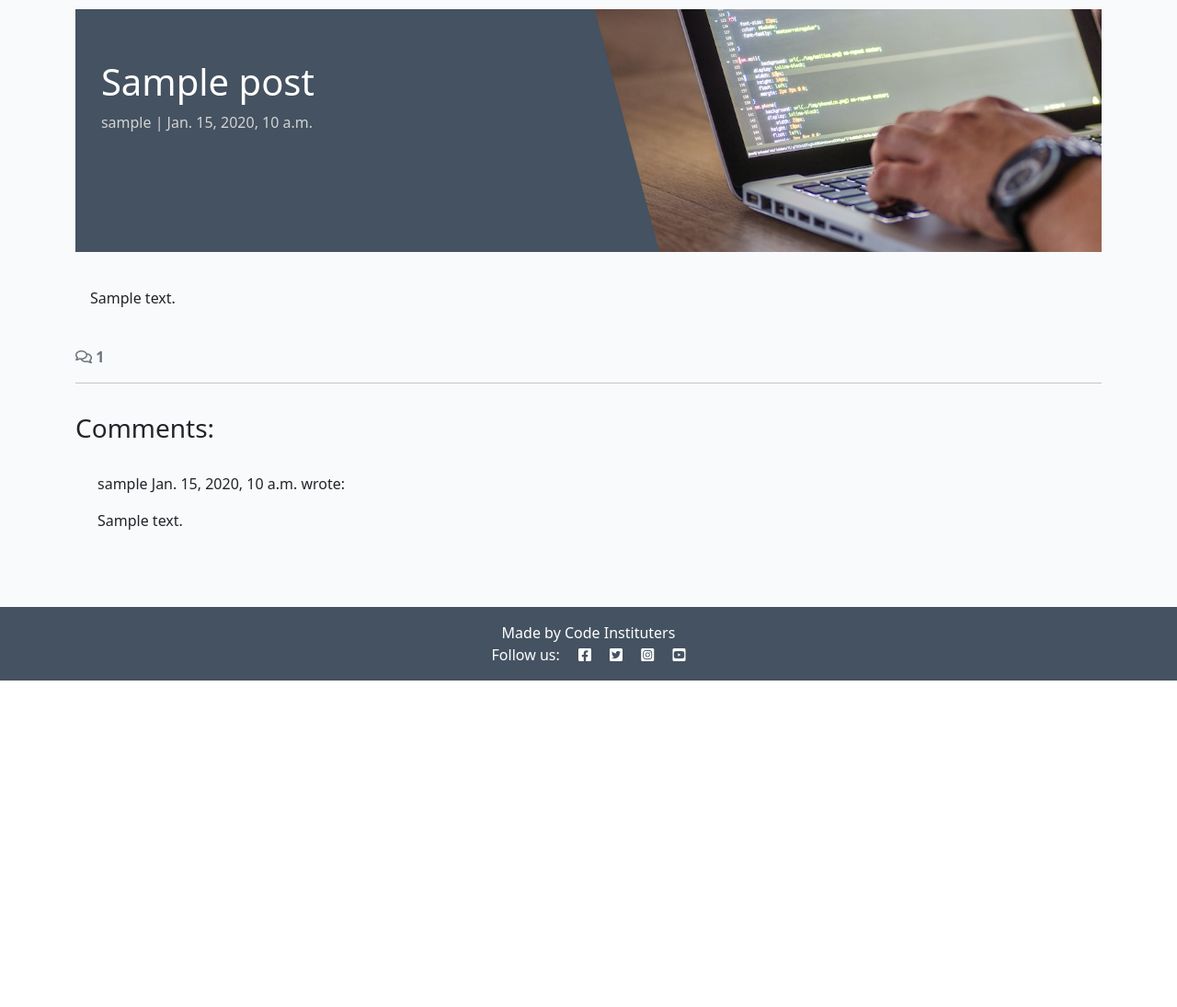
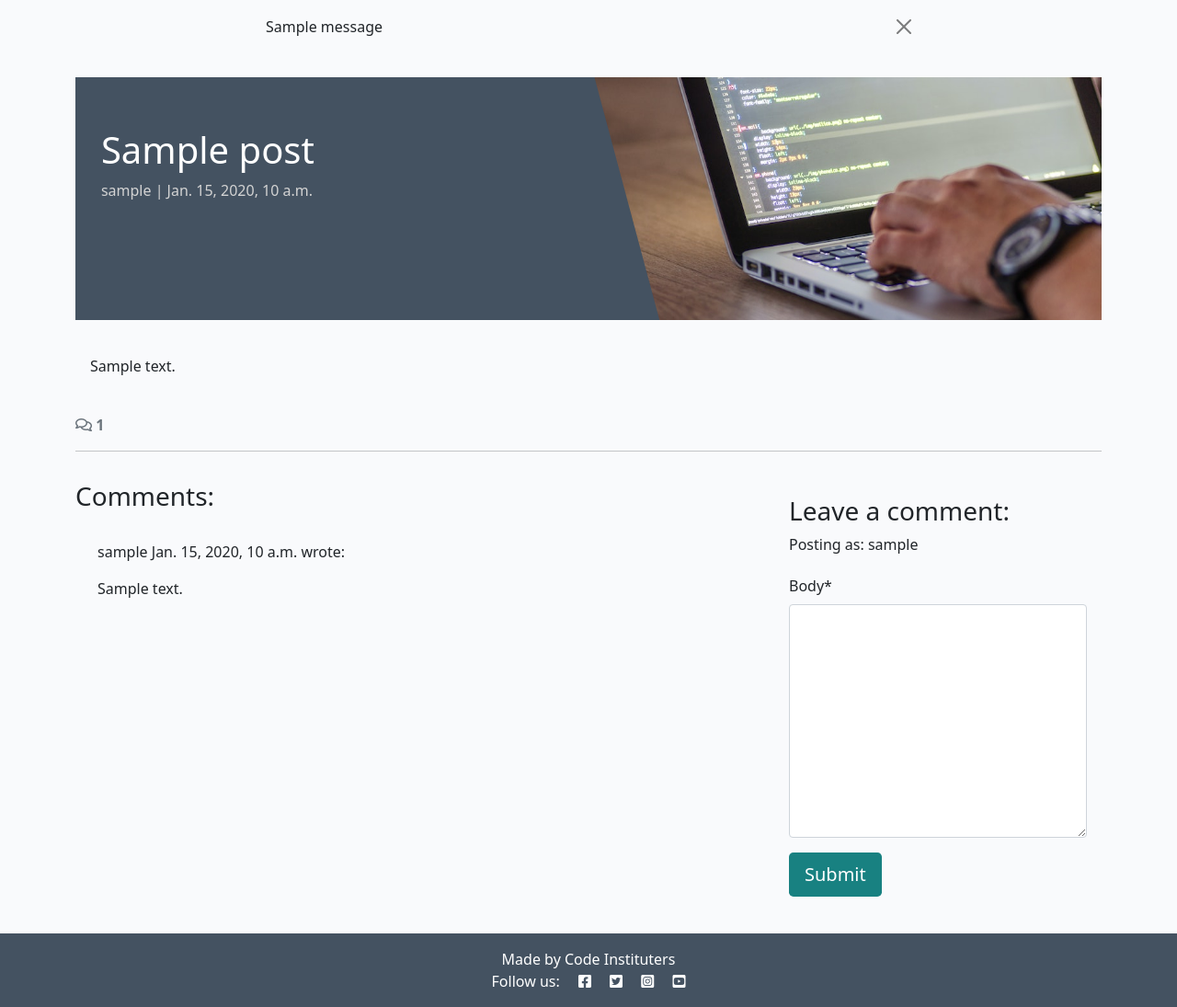
Before and after one commit to JNicolin/my_django_blog, a Django app: a page that uses templates/base.html in a window 1280 px wide. Shown: the part 60-1155 px from the top of the page at 92% size. Before the commit the page ends 800 px from the top, so only its background shows below. Run offline with Django 4.2, Linux system fonts and the light colour scheme; a user stored in the database is signed in; tables that the repository leaves empty hold one stand-in row (values such as "Sample post"); one stand-in notice (Sample message) is shown; some libraries are stand-ins or nearby versions.

Commit message:
Added Form to submit comments and a success message display

```diff
--- /dev/null
+++ b/blog/forms.py
@@ -0,0 +1,8 @@
+from .models import Comment
+from django import forms
+
+
+class CommentForm(forms.ModelForm):
+    class Meta:
+        model = Comment
+        fields = ('body',)
--- a/blog/templates/blog/post_detail.html
+++ b/blog/templates/blog/post_detail.html
@@ -1,5 +1,6 @@
 {% extends 'base.html' %} {% block content %}
 {% load static %}
+{% load crispy_forms_tags %}
 
 <div class="masthead">
     <div class="container">
@@ -70,6 +71,24 @@
                 {% endfor %}
             </div>
         </div>
+        <!-- Creating New Comments -->
+        <div class="col-md-4 card mb-4 mt-3">
+            <div class="card-body">
+                {% if user.is_authenticated %}
+                <h3>Leave a comment:</h3>
+                <p>Posting as: {{ user.username }}</p>
+                <form id="commentForm" method="post"
+                    style="margin-top: 1.3em;">
+                    {{ comment_form | crispy }}
+                {% csrf_token %}
+                    <button id="submitButton" type="submit"
+                    class="btn btn-signup btn-lg">Submit</button>
+                </form>
+                {% else %}
+                <p>Log in to leave a comment</p>
+                {% endif %}
+            </div>
+        </div>
     </div>
 </div>
 {% endblock content %}
--- a/blog/views.py
+++ b/blog/views.py
@@ -1,6 +1,8 @@
 from django.shortcuts import render, get_object_or_404
 from django.views import generic
+from django.contrib import messages
 from .models import Post
+from .forms import CommentForm
 
 # Create your views here.
 class PostList(generic.ListView):
@@ -26,6 +28,20 @@ def post_detail(request, slug):
     comments = post.comments.all().order_by("-created_on")
     comment_count = post.comments.filter(approved=True).count()
 
+    if request.method == "POST":
+        comment_form = CommentForm(data=request.POST)
+        if comment_form.is_valid():
+            comment = comment_form.save(commit=False)
+            comment.author = request.user
+            comment.post = post
+            comment.save()
+            messages.add_message(
+                request, messages.SUCCESS,
+                'Comment submitted and awaiting approval'
+            )
+
+    comment_form = CommentForm()
+
     return render(
         request,
         "blog/post_detail.html",
@@ -33,5 +49,6 @@ def post_detail(request, slug):
             "post": post,
             "comments": comments,
             "comment_count": comment_count,
+            "comment_form": comment_form,
         },
     )
--- a/codestar/settings.py
+++ b/codestar/settings.py
@@ -49,6 +49,8 @@ INSTALLED_APPS = [
     'allauth',
     'allauth.account',
     'allauth.socialaccount',
+    'crispy_forms',
+    'crispy_bootstrap5',
     'django_summernote',
     'blog',
     'about',
@@ -57,6 +59,9 @@ INSTALLED_APPS = [
 SITE_ID = 1
 LOGIN_REDIRECT_URL = '/'
 LOGOUT_REDIRECT_URL = '/'
+
+CRISPY_ALLOWED_TEMPLATE_PACKS = "bootstrap5"
+CRISPY_TEMPLATE_PACK = "bootstrap5"
 
 MIDDLEWARE = [
     'django.middleware.security.SecurityMiddleware',
--- a/templates/base.html
+++ b/templates/base.html
@@ -71,6 +71,21 @@
             </div>
         </div>
     </nav>
+    <!-- displaying Django messages -->
+    <div class="container">
+        <div class="row">
+            <div class="col-md-8 offset-md-2">
+                {% for message in messages %}
+                <div class="alert {{ message.tags }} alert-dismissible
+                    fade show" id="msg" role="alert">
+                    {{ message | safe }}
+                    <button type="button" class="btn-close"
+                    data-bs-dismiss="alert" aria-label="Close"></button>
+                </div>
+                {% endfor %}
+            </div>
+        </div>
+    </div>
 
     <main class="flex-shrink-0 main-bg">
 
```
Also changed, not shown: requirements.txt (+14 -0 lines).
